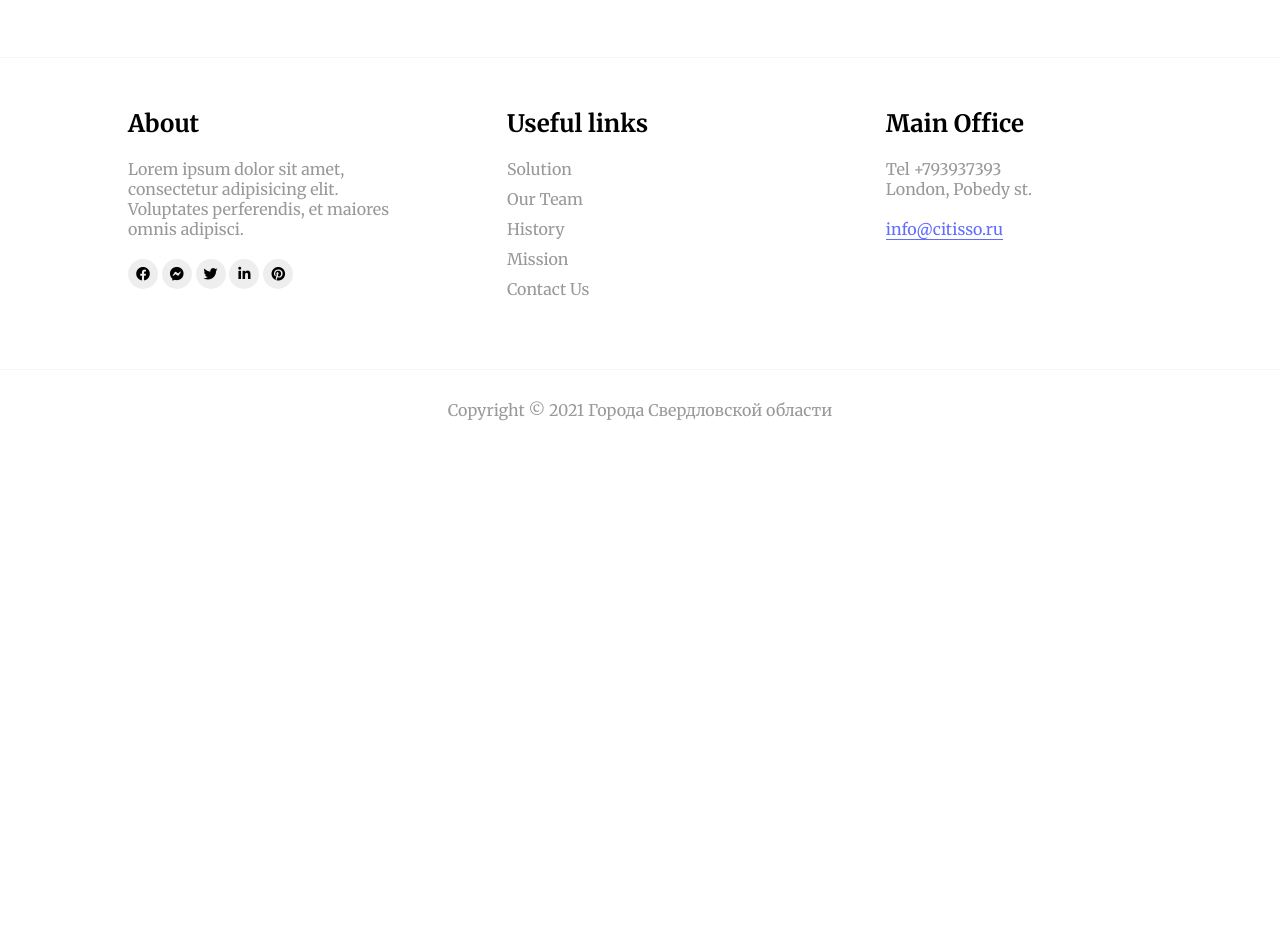
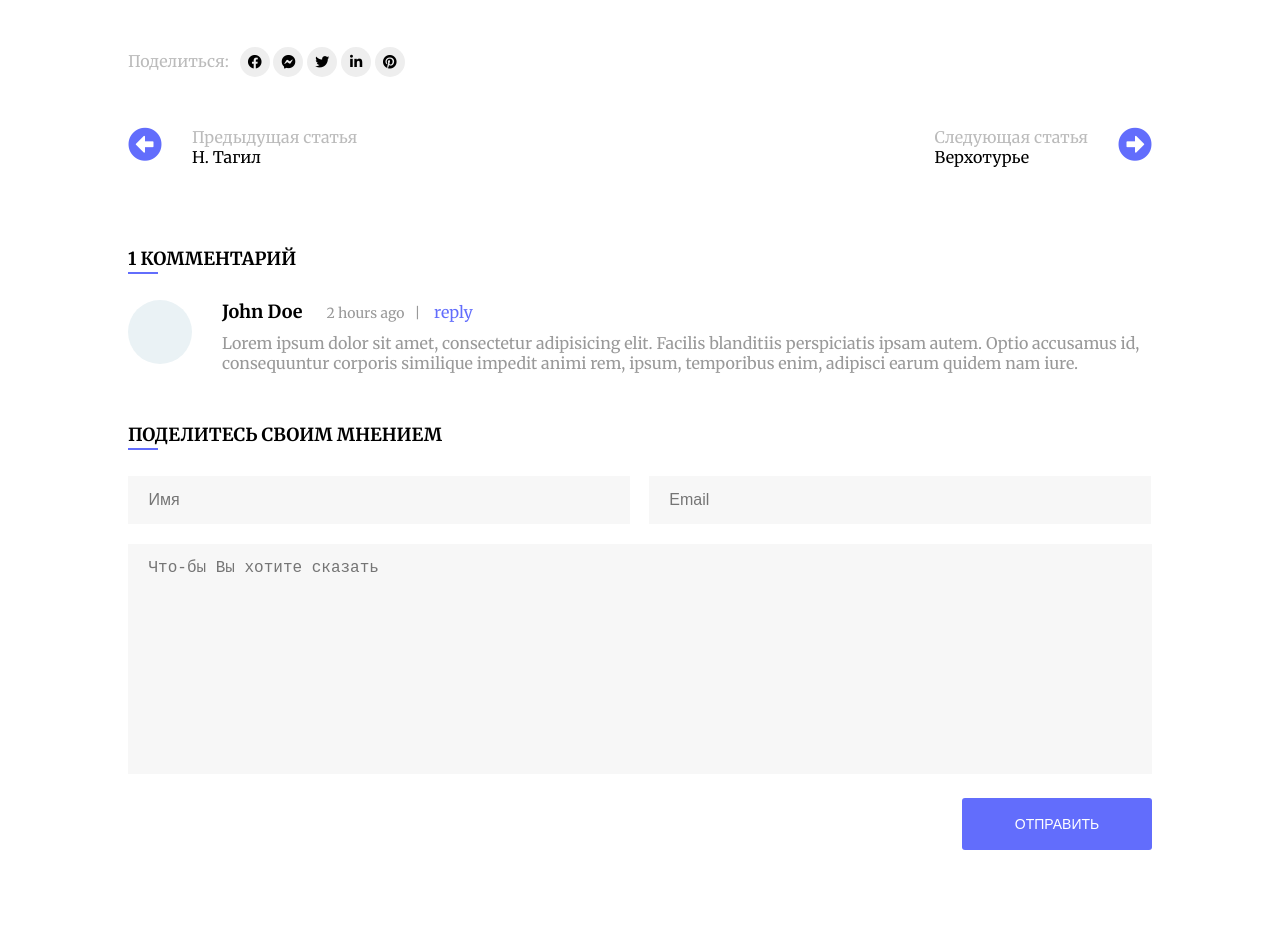
Before and after one commit to Isckatel/cities_SO, a website: page app/article.html in a window 1280 px wide. Shown: the part 1143-2094 px from the top of the page. Before the commit the page ends 1593 px from the top, so only its background shows below. Drawn offline with nearby package versions, Linux system fonts and the light colour scheme; files that its build step writes are made by us from their sources.

Commit message:
Закончена страница статей

```diff
--- a/app/article.html
+++ b/app/article.html
@@ -40,8 +40,52 @@
         Lorem ipsum dolor sit amet, consectetur adipisicing elit. Nemo dicta excepturi officiis quisquam id? Provident nemo voluptas nesciunt dolorem earum perspiciatis odit veniam sint tempore molestiae doloribus magni minus labore repellat laboriosam quasi quae reprehenderit fugit, suscipit. Nam et, libero dolorem temporibus molestias earum est. Tempore dolores, tempora fugit sapiente.<br>
         Lorem ipsum dolor sit amet, consectetur adipisicing elit. Ipsum nobis quia, non commodi consequuntur voluptas veniam odit nemo optio cum! Ipsum optio quaerat, cum beatae incidunt minima ullam, soluta voluptate, rem at eveniet architecto nesciunt in animi maxime quasi possimus quos dignissimos dolore totam recusandae. Voluptate quae ea sequi, ratione non eveniet quas molestiae sint nihil numquam natus, facere atque voluptas ullam, dolores nobis consequatur velit, libero quibusdam modi. Placeat, officia maxime dolore tempora nam officiis molestias ab doloremque fugit quibusdam vero quidem quo quas eveniet distinctio illum. Natus nihil aspernatur nostrum ratione magni similique sit nam dolor ea labore.
       </p>
+      <div class="share">
+        <div>Поделиться:</div>
+        <div class="social">
+          <i class="fab fa-facebook"></i>
+          <i class="fab fa-facebook-messenger"></i>
+          <i class="fab fa-twitter"></i>
+          <i class="fab fa-linkedin-in"></i>
+          <i class="fab fa-pinterest"></i>
+        </div>
+      </div>
 
+      <div class="nav">
+        <div class="prev-post">
+          <div><i class="fas fa-arrow-alt-circle-left"></i></div>
+          <div>Предыдущая статья<br><a href="#">Н. Тагил</a></div>
+        </div>
+        <div class="next-post">
+          <div>Следующая статья<br><a href="#">Верхотурье</a></div>
+          <div><i class="fas fa-arrow-alt-circle-right"></i></div>
+        </div>
+      </div>
     </div>
+
+    <div class="comments">
+      <h3><span>1</span> Комментарий</h3>
+      <div class="comment">
+        <div class="img-holder"></div>
+        <div>
+          <span class="name">John Doe</span>
+          <span class="time">2 hours ago</span>
+          <span class="reply">reply</span>
+          <p>Lorem ipsum dolor sit amet, consectetur adipisicing elit. Facilis blanditiis perspiciatis ipsam autem. Optio accusamus id, consequuntur corporis similique impedit animi rem, ipsum, temporibus enim, adipisci earum quidem nam iure.</p>
+        </div>
+      </div>
+    </div>
+
+    <div class="comment-form">
+      <h3>Поделитесь своим мнением</h3>
+        <form autocomplete="off">
+          <input type="text" placeholder="Имя">
+          <input type="email" placeholder="Email">
+          <textarea placeholder="Что-бы Вы хотите сказать"></textarea>
+          <button>Отправить</button>
+        </form>
+    </div>
+
     <footer>
       <div class="flex-blocks">
         <div>
--- a/app/scss/_extends.scss
+++ b/app/scss/_extends.scss
@@ -7,3 +7,39 @@
   display: flex;
   justify-content: space-between;
 }
+
+%social-block {
+  margin-top: 20px;
+  i {
+    width: 30px;
+    height: 30px;
+    border-radius: 50%;
+    background: #eee;
+    text-align: center;
+    line-height: 30px; //выровнять по вертикале с помощью этого
+    margin-right: 5 px;
+    color:#000;
+    font-size: 14px;
+    cursor: pointer;
+
+    &:hover {
+      color: $mainColor;
+    }
+  }
+}
+
+%heading-with-line {
+  color: #000;
+  position: relative;
+
+  &::before {
+    content: "";
+    display: inline-block;
+    width: 30px;
+    height: 3px;
+    background: $mainColor;
+    position: absolute;
+    bottom:3px;
+    left: 0px;
+  }
+}
--- a/app/scss/article.scss
+++ b/app/scss/article.scss
@@ -56,4 +56,161 @@
       }
     }
   }
+  .share {
+    margin-top: 30px;
+    >div {display: inline-block;}
+
+    >div:first-of-type {
+      margin-right: 7px;
+    }
+
+    .social {
+      @extend %social-block;
+    }
+  }
+
+  .nav {
+    @extend %flexDisplay;
+    align-items: center;
+    margin-top: 50px;
+
+    >div {
+      @extend %flexDisplay;
+    }
+
+    %i-nav {
+      font-size: 34px;
+      color: $mainColor;
+      &:hover {color:$hrefColorHover}
+    }
+
+    .prev-post {
+      cursor: pointer;
+
+      i {
+        margin-right: 30px;
+        @extend %i-nav;
+      }
+    }
+      .next-post {
+
+        cursor: pointer;
+        i {
+          margin-left: 30px;
+          @extend %i-nav;
+        }
+    }
+  }
 }
+
+.comments {
+  @extend %container;
+  margin-top: 80px;
+  h3 {
+    font-size: 18px;
+    font-weight: 600;
+    text-transform: uppercase;
+    @extend %heading-with-line;
+
+    &::before {
+      bottom: -4px;
+      height: 2px;
+    }
+  }
+
+  .comment {
+    margin-top: 30px;
+    display: flex;
+    align-items: flex-start;
+
+    .img-holder {
+      padding: 32px;
+      border-radius: 50%;
+      background: #eaf2f5;
+      margin-right: 30px;
+    }
+
+    .name {
+      font-weight: 600;
+      color: #000;
+      font-size: 18px;
+      margin-right: 20px;
+    }
+
+    .time {
+      font-size: 14px;
+      &::after{
+        content:"|";
+        margin: 0 10px;
+      }
+    }
+
+    .reply {color: $mainColor}
+
+    p {
+      margin-top: 10px;
+    }
+  }
+}
+
+.comment-form {
+  @extend %container;
+  margin-top: 50px;
+  padding-bottom: 150px;
+
+  h3 {
+    font-size: 18px;
+    font-weight: 600;
+    text-transform: uppercase;
+    @extend %heading-with-line;
+
+    &::before {
+      bottom: -4px;
+      height: 2px;
+    }
+  }
+
+  form {
+    margin-top: 30px;
+
+    input, textarea {
+      border: 0;
+      background: $img-holder-bg;
+      padding: 15px 2%;
+      width: 45%;
+      font-size: 16px;
+      margin-bottom: 20px;
+    }
+
+    input {
+      &:last-of-type {
+        margin-left: 1.5%;
+      }
+    }
+
+    textarea {
+      width: 96%;
+      resize: none;
+      height: 200px;
+    }
+
+    button {
+      border: 0;
+      float: right;
+      background: $mainColor;
+      width: 190px;
+      height: 52px;
+      border-radius: 3px;
+      text-transform: uppercase;
+      font-size: 14px;
+      color: #fff;
+      cursor: pointer;
+
+      &:hover {
+        background: #333;
+      }
+
+    }
+  }
+
+}
--- a/app/scss/main.scss
+++ b/app/scss/main.scss
@@ -81,20 +81,8 @@ header {
   h2 {
     font-size: 36px;
     font-weight: 900;
-    color: #000;
     text-transform: uppercase;
-    position: relative;
-
-    &::before {
-      content: "";
-      display: inline-block;
-      width: 30px;
-      height: 3px;
-      background: $mainColor;
-      position: absolute;
-      bottom:3px;
-      left: 0px;
-    }
+    @extend %heading-with-line;
   }
 
   .intro-text {
@@ -190,23 +178,7 @@ footer {
       }
 
       .social {
-        margin-top: 20px;
-        i {
-          width: 30px;
-          height: 30px;
-          border-radius: 50%;
-          background: #eee;
-          text-align: center;
-          line-height: 30px; //выровнять по вертикале с помощью этого
-          margin-right: 5 px;
-          color:#000;
-          font-size: 14px;
-          cursor: pointer;
-
-          &:hover {
-            color: $mainColor;
-          }
-        }
+        @extend %social-block;
       }
 
       .links {
```
